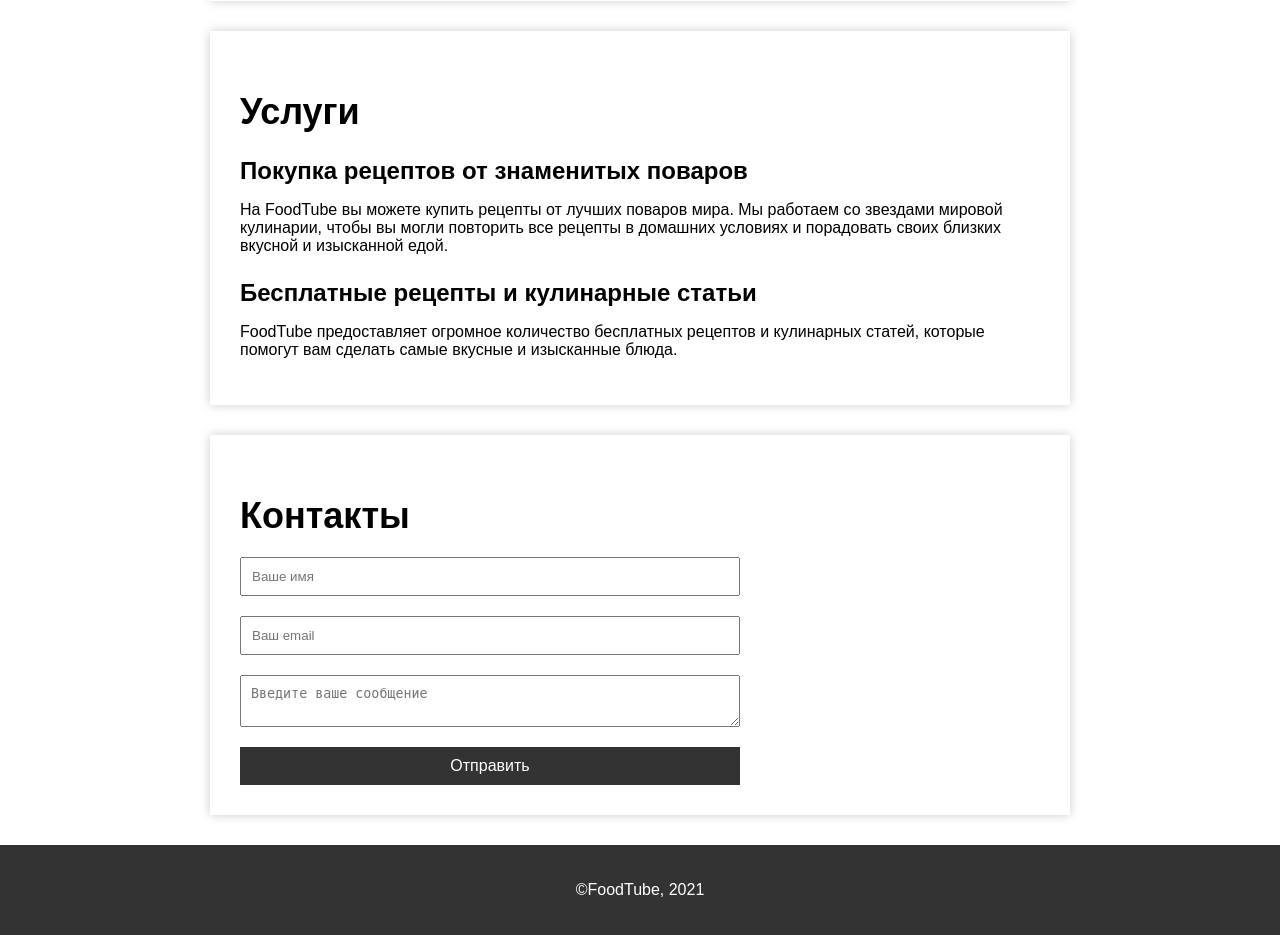
After one commit to 42praktika/PHP-Base-Course-Public, a PHP site: page /handle/Project/views/about.php in a window 1280 px wide. The commit adds this page. Shown: the part 675-1610 px from the top of the page. Run offline with PHP 8.4, Linux system fonts and the light colour scheme.

Commit message:
HomeTask
Added "about" page in Project

```diff
--- a/Project/composer.json
+++ b/Project/composer.json
@@ -1,11 +1,11 @@
 {
-  "name": "elirector/project",
+    "name": "kipet/project",
     "type": "project",
     "license": "GNU",
     "authors": [
         {
-      "name": "Elirector",
-      "email": "elirector@gmail.com"
+            "name": "KipeTBest",
+            "email": "90268471+KipeTBest@users.noreply.github.com"
         }
     ],
     "autoload": {
--- /dev/null
+++ b/Project/views/about.php
@@ -0,0 +1,44 @@
+<!DOCTYPE html>
+<html>
+<head>
+    <meta charset="UTF-8">
+    <title>FoodTube - ваш гид в мире кулинарии</title>
+    <?php echo "<link rel='stylesheet' href='./css/about.css'>"; ?>
+</head>
+<body>
+<header>
+    <h1>FoodTube</h1>
+    <nav>
+        <ul>
+            <li><a href="#about">О нас</a></li>
+            <li><a href="#services">Услуги</a></li>
+            <li><a href="#contact">Контакты</a></li>
+        </ul>
+    </nav>
+</header>
+<section id="about">
+    <h2>О нас</h2>
+    <p>FoodTube - это сервис, который поможет вам насладиться блюдами от лучших поваров мира. Наша команда старается сделать вашу жизнь простой и вкусной, предлагая самые разнообразные рецепты и возможность приобретения рецептов от знаменитостей кулинарии. </p>
+    <img src="https://images.unsplash.com/photo-1562854205-8bdd138f2a2b?ixid=MnwxMjA3fDB8MHxzZWFyY2h8MXx8cGxhbnR8ZW58MHx8MHx8&ixlib=rb-1.2.1&w=1000&q=80" alt="Кулинарные рецепты">
+</section>
+<section id="services">
+    <h2>Услуги</h2>
+    <h3>Покупка рецептов от знаменитых поваров</h3>
+    <p>На FoodTube вы можете купить рецепты от лучших поваров мира. Мы работаем со звездами мировой кулинарии, чтобы вы могли повторить все рецепты в домашних условиях и порадовать своих близких вкусной и изысканной едой.</p>
+    <h3>Бесплатные рецепты и кулинарные статьи</h3>
+    <p>FoodTube предоставляет огромное количество бесплатных рецептов и кулинарных статей, которые помогут вам сделать самые вкусные и изысканные блюда.</p>
+</section>
+<section id="contact">
+    <h2>Контакты</h2>
+    <form>
+        <input type="text" placeholder="Ваше имя">
+        <input type="email" placeholder="Ваш email">
+        <textarea placeholder="Введите ваше сообщение"></textarea>
+        <button>Отправить</button>
+    </form>
+</section>
+<footer>
+    <p>&copy;FoodTube, 2021</p>
+</footer>
+</body>
+</html>
--- /dev/null
+++ b/Project/views/css/about.css
@@ -0,0 +1,80 @@
+body {
+    font-family: Arial, sans-serif;
+    margin: 0;
+    padding: 0;
+}
+
+header {
+    background-color: #eee;
+    padding: 20px;
+    display: flex;
+    justify-content: space-between;
+    align-items: center;
+}
+
+nav ul {
+    list-style: none;
+    margin: 0;
+    padding: 0;
+    display: flex;
+}
+
+nav li {
+    margin-right: 20px;
+}
+
+nav a {
+    text-decoration: none;
+    color: #333;
+}
+
+section {
+    max-width: 800px;
+    margin: 0 auto 30px auto;
+    padding: 30px;
+    background-color: #fff;
+    box-shadow: 0px 0px 10px rgba(0, 0, 0, 0.2);
+}
+
+section h2 {
+    font-size: 36px;
+    margin-bottom: 20px;
+}
+
+section h3 {
+    font-size: 24px;
+    margin-bottom: 10px;
+}
+
+section img {
+    max-width: 100%;
+    margin-top: 30px;
+}
+
+form {
+    display: flex;
+    flex-direction: column;
+    max-width: 500px;
+}
+
+form input,
+form textarea {
+    padding: 10px;
+    margin-bottom: 20px;
+}
+
+form button {
+    padding: 10px;
+    background-color: #333;
+    color: #fff;
+    border: none;
+    font-size: 16px;
+    cursor: pointer;
+}
+
+footer {
+    background-color: #333;
+    color: #fff;
+    padding: 20px;
+    text-align: center;
+}
--- a/Project/web/index.php
+++ b/Project/web/index.php
@@ -15,6 +15,7 @@ $router = $application->getRouter();
 
 $router->setGetRoute("/", [new PresentationController, "getView"]);
 $router->setPostRoute("/handle", [new PresentationController, "handleView"]);
+$router->setGetRoute("/about", [new PresentationController, "aboutView"]);
 
 ob_start();
 $application->run();
```
Also changed, not shown: Project/controllers/PresentationController.php (+6 -4 lines), 1 other file. Lines whose indentation alone changed are shown as unchanged.
